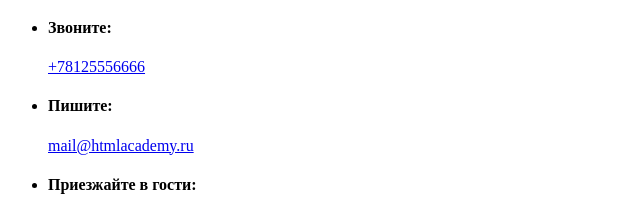
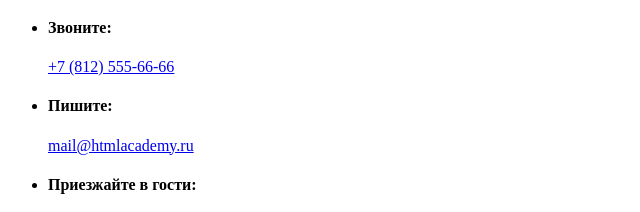
Before and after one commit to kir4o/996195-pink-24, a website: page source/index.html in a window 1280 px wide. Shown: the part 1324-1536 px from the top of the page, 0-640 px from the left. Drawn offline with Linux system fonts and the light colour scheme.

Commit message:
Исправление замечаний

```diff
--- a/source/index.html
+++ b/source/index.html
@@ -143,7 +143,7 @@
     <ul class="contacts__list">
       <li class="contacts__item">
         <h4 class="contacts__title">Звоните:</h4>
-        <a href="tel:+7(812)555-66-66">+78125556666</a>
+        <a href="tel:+78125556666">+7 (812) 555-66-66</a>
       </li>
       <li class="contacts__item">
         <h4 class="contacts__title">Пишите:</h4>
```
